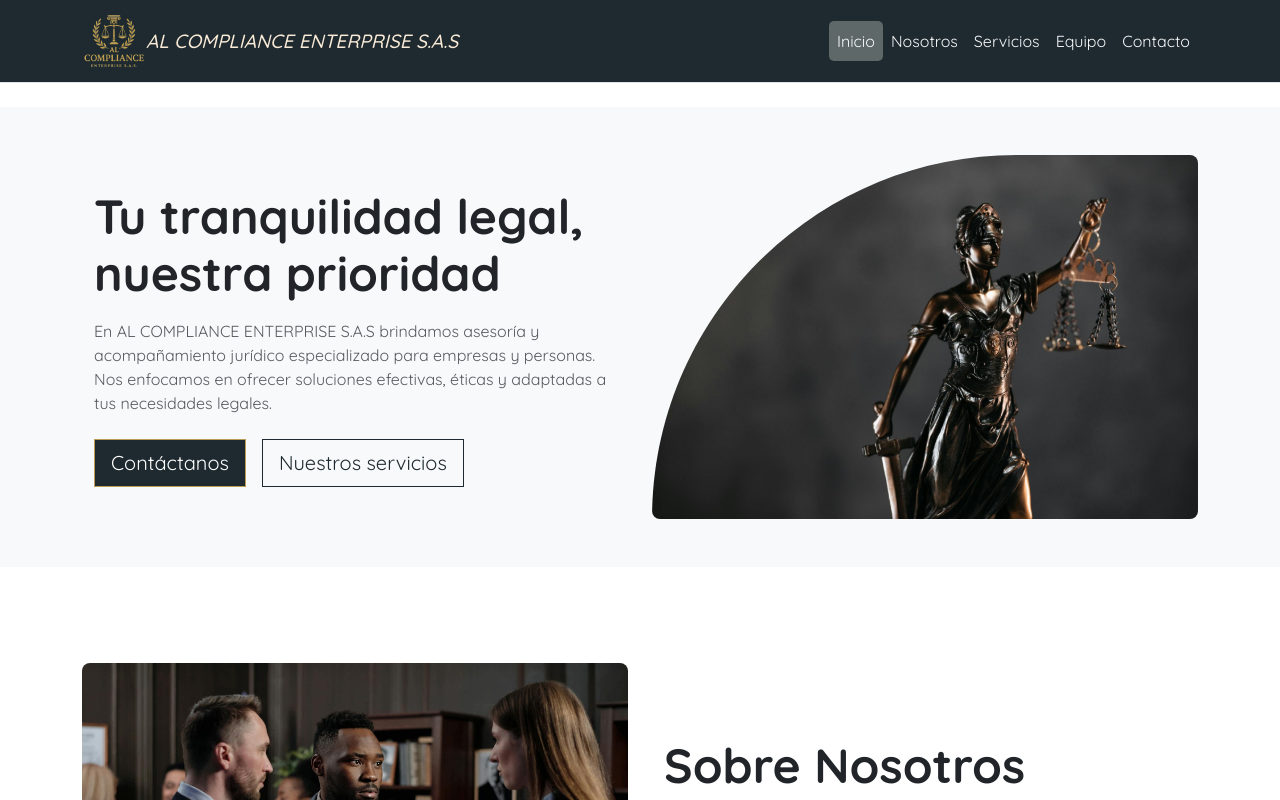
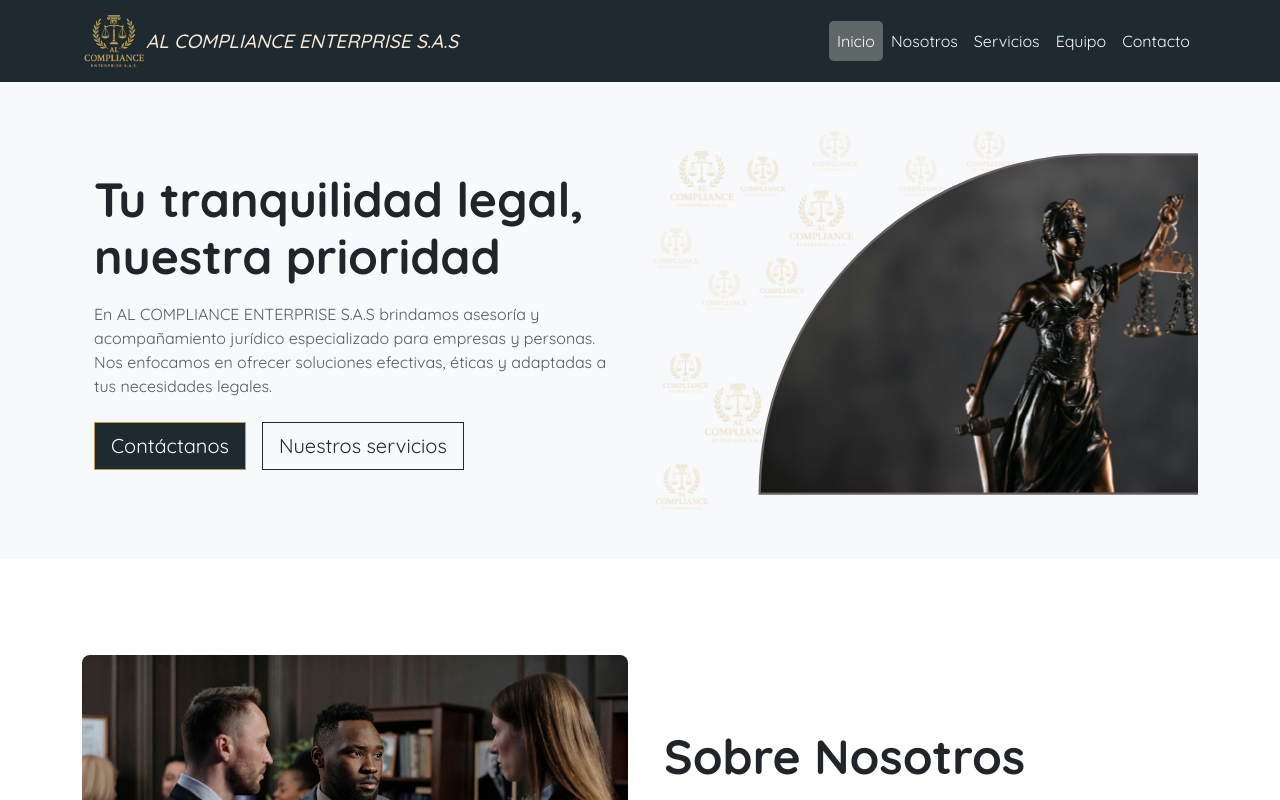
Before and after one commit to Ronaldmera/Al-Compliance-Enterprise-web, a React (Vite) app in the folder project/: page / in a window 1280 px wide. Shown: the top 800 px of the page. Built offline with nearby package versions, Linux system fonts and the light colour scheme; a web font is replaced by a local one.

Commit message:
cambio imagen hero

```diff
--- a/project/src/components/Header.jsx
+++ b/project/src/components/Header.jsx
@@ -2,7 +2,7 @@ import { Link, NavLink } from "react-router-dom";
 import logo from "../assets/logo.png";
 const Header = () => {
   return (
-    <nav className="navbar navbar-expand-lg  border-bottom">
+    <nav className="navbar navbar-expand-lg">
       <div className="container">
         <a className="navbar-brand d-flex align-items-center" href="/">
           <img
--- a/project/src/components/TwoColumnSection.jsx
+++ b/project/src/components/TwoColumnSection.jsx
@@ -7,7 +7,7 @@ const TwoColumnSection = ({
   reverse = false, // cambiar el orden de columnas
   buttons = [], // array de botones [{ text, to, variant }]
   bg = "light", // fondo opcional
-  my = 4, //margin y
+  my = 0, //margin y
 }) => {
   return (
     <section className={`container-fluid bg-${bg} py-5 my-${my}`}>
--- a/project/src/pages/Home.jsx
+++ b/project/src/pages/Home.jsx
@@ -1,4 +1,4 @@
-import Imagen from "../assets/imagenHero1.svg";
+import Imagen from "../assets/hero.svg";
 import ImagenAbogados from "../assets/abogados.jpg";
 import TwoColumnSection from "../components/TwoColumnSection";
 
```
Also changed, not shown: project/src/assets/hero.svg (added).
